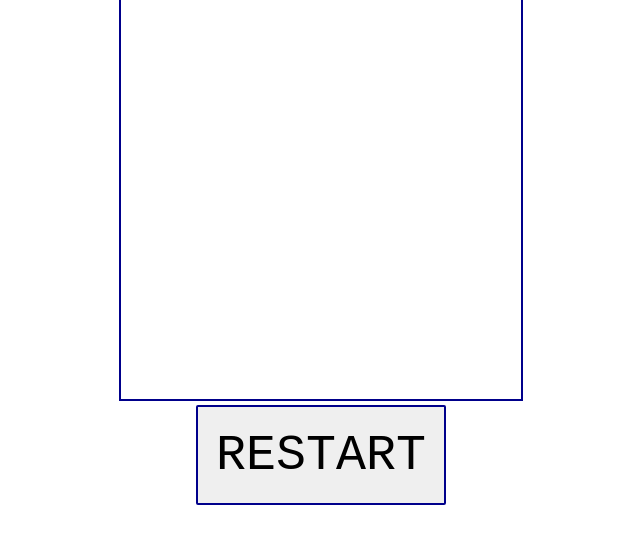
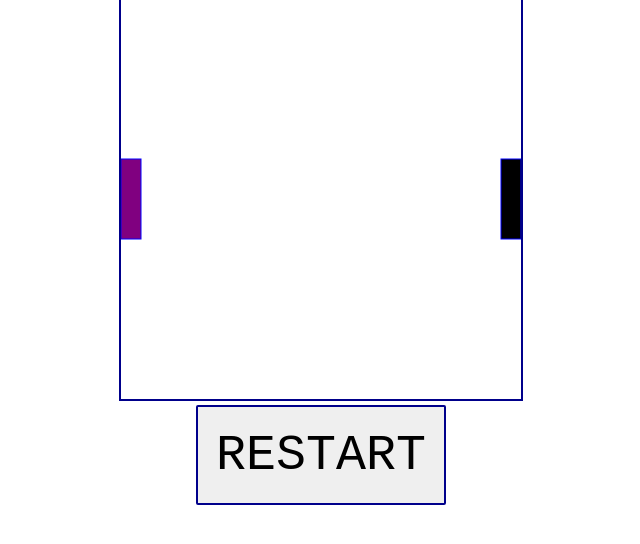
Before and after one commit to AKushch1337/Pong, a plain HTML site: page index.html in a window 1280 px wide. Shown: the part 96-640 px from the top of the page, without its empty margins (319-959 px from the left). Drawn offline with Linux system fonts and the light colour scheme.

Commit message:
In html moved <script> to the end of <body> so that constant context in .js works properly. In index.js changed color of player1, added border of paddles. Commented eventListeners as they are not needed now. Created function drawPaddles. Used constant context from before and methods of canvas to paint the paddles in color.

```diff
--- a/index.html
+++ b/index.html
@@ -5,7 +5,6 @@
     <meta http-equiv="X-UA-Compatible" content="IE=edge">
     <meta name="viewport" content="width=device-width, initial-scale=1.0">
     <link rel="stylesheet" href="style.css">
-    <script src="index.js"></script>
     <title>Pong</title>
 </head>
 <body>
@@ -15,5 +14,6 @@
     <br>
     <button id="gameRestartBtn">RESTART</button>
 </div>
+<script src="index.js"></script>
 </body>
 </html>
--- a/index.js
+++ b/index.js
@@ -7,8 +7,9 @@ const context = gameGround.getContext('2d');
 const gameBackgroundColor = 'red';
 const gameWidth = gameGround.width;
 const gameHeight = gameGround.height;
-const player1Color = "white";
+const player1Color = "purple";
 const player2Color = "black";
+const playerBorder = 'blue';
 const ballDiameter = 20;
 const ballColor = 'green';
 const ballBorderColor = 'black';
@@ -22,7 +23,7 @@ let player1Properties = {
     height: 80,
     width: 20,
     x: 0,
-    y: gameHeight / 2
+    y: (gameHeight - 80) / 2
 };
 let player2Properties = {
     height: 80,
@@ -32,7 +33,21 @@ let player2Properties = {
 };
 let player1Score = 0; //score before the game start
 let player2Score = 0; //score before the game start
-let interval; //
+let interval;
 
-window.addEventListener('keydown', changeDirection); // eventListeners for later functions
-gameRestartBtn.addEventListener('click', restartGame);
+// window.addEventListener('keydown', changeDirection); // eventListeners for latter functions
+// gameRestartBtn.addEventListener('click', restartGame);
+
+drawPaddles();
+
+function drawPaddles() {
+    context.strokeStyle = playerBorder;
+
+    context.fillStyle = player1Color;
+    context.fillRect(player1Properties.x, player1Properties.y, player1Properties.width, player1Properties.height);
+    context.strokeRect(player1Properties.x, player1Properties.y, player1Properties.width, player1Properties.height);
+
+    context.fillStyle = player2Color;
+    context.fillRect(player2Properties.x, player2Properties.y, player2Properties.width, player2Properties.height);
+    context.strokeRect(player2Properties.x, player2Properties.y, player2Properties.width, player2Properties.height);
+};
```
